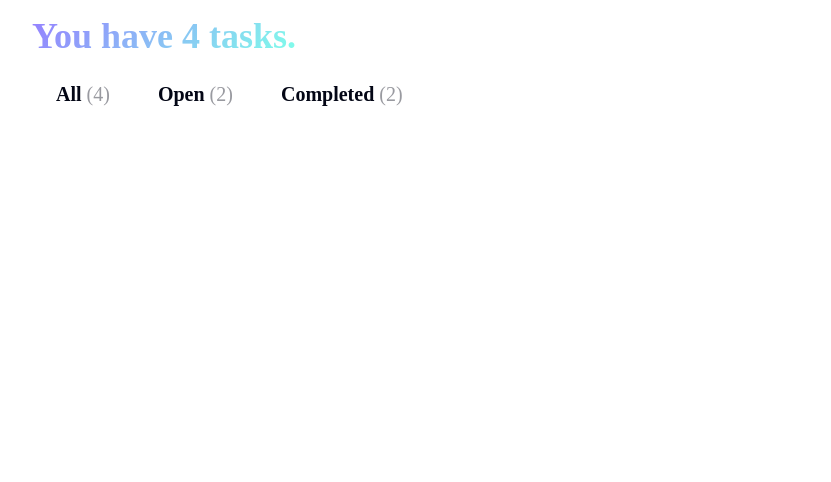
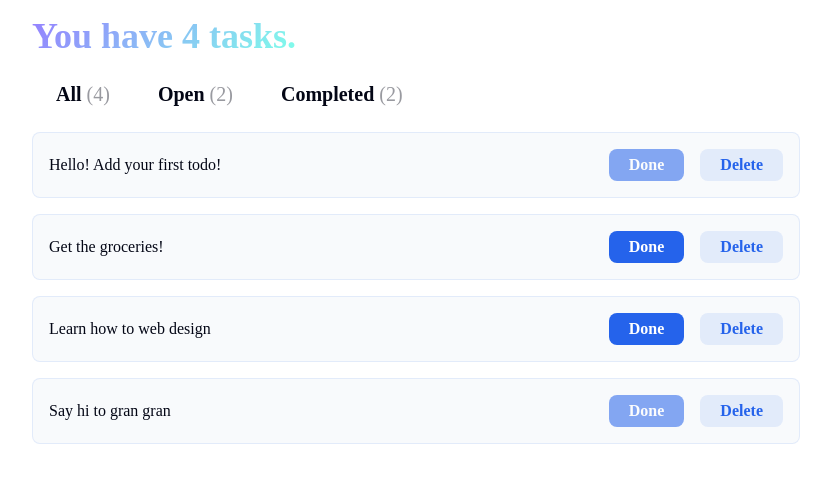
Before and after one commit to martinflischman/todo-app, a React (Vite) app: page / in a window 1280 px wide. Shown: the top 482 px of the page, without its empty margins (224-1055 px from the left). Built offline with nearby package versions, Linux system fonts and the light colour scheme; a web font is replaced by a local one.

Commit message:
feat: render todo cards and list
- implement TodoCard UI to display todo content and action buttons
- wire TodoList to render and filter todos from props

```diff
--- a/src/components/TodoCard.jsx
+++ b/src/components/TodoCard.jsx
@@ -1,3 +1,17 @@
-export function TodoCard() {
-  return <div></div>;
+export function TodoCard(props) {
+  const { todo } = props;
+
+  return (
+    <div className="card todo-item">
+      <p>{todo.input}</p>
+      <div className="todo-buttons">
+        <button disabled={todo.complete}>
+          <h6>Done</h6>
+        </button>
+        <button>
+          <h6>Delete</h6>
+        </button>
+      </div>
+    </div>
+  );
 }
--- a/src/components/TodoList.jsx
+++ b/src/components/TodoList.jsx
@@ -1,5 +1,21 @@
 import { TodoCard } from "./TodoCard";
 
-export function TodoList() {
-  return <div></div>;
+export function TodoList(props) {
+  const { todos } = props;
+
+  const tab = "All";
+  const filterTodosList =
+    tab === "All"
+      ? todos
+      : tab === "Completed"
+        ? todos.filter((val) => val.complete)
+        : todos.filter((val) => !val.complete);
+
+  return (
+    <>
+      {filterTodosList.map((todo, todoIndex) => {
+        return <TodoCard key={todoIndex} todo={todo} />;
+      })}
+    </>
+  );
 }
```
